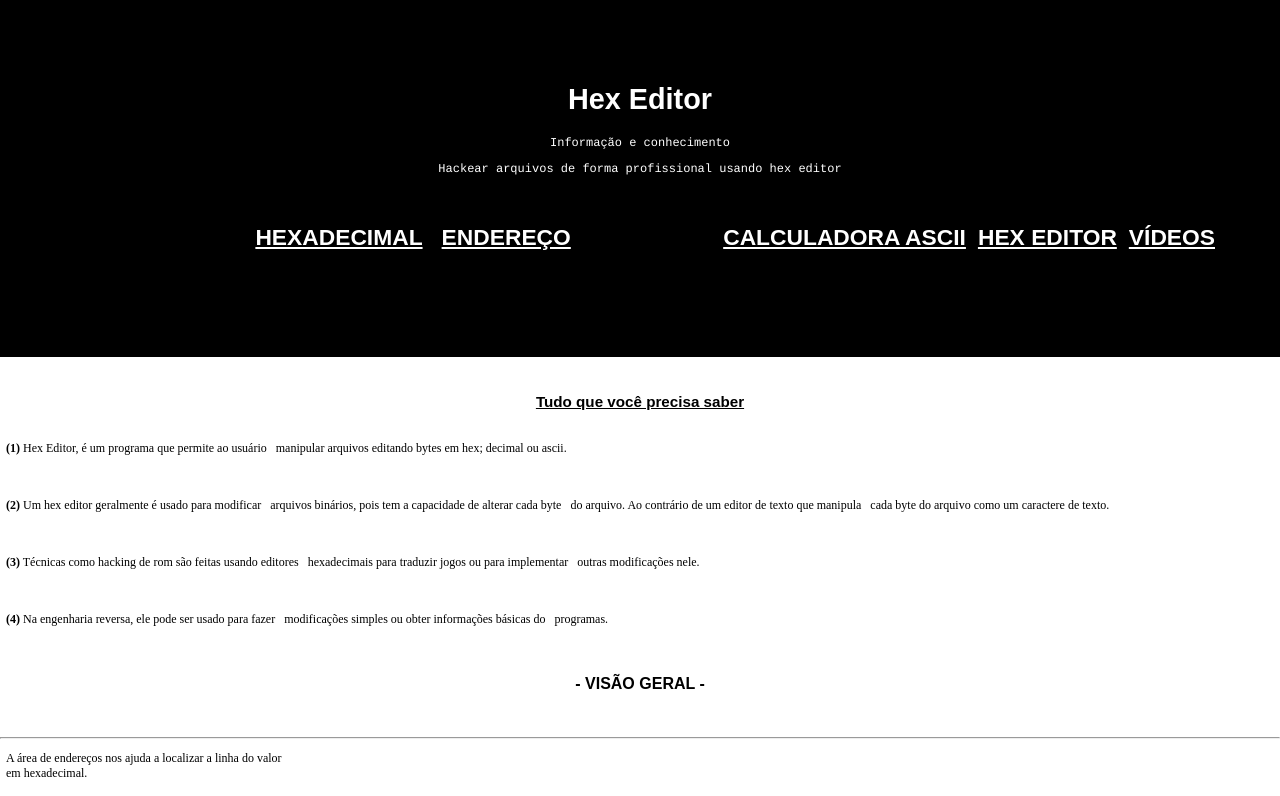
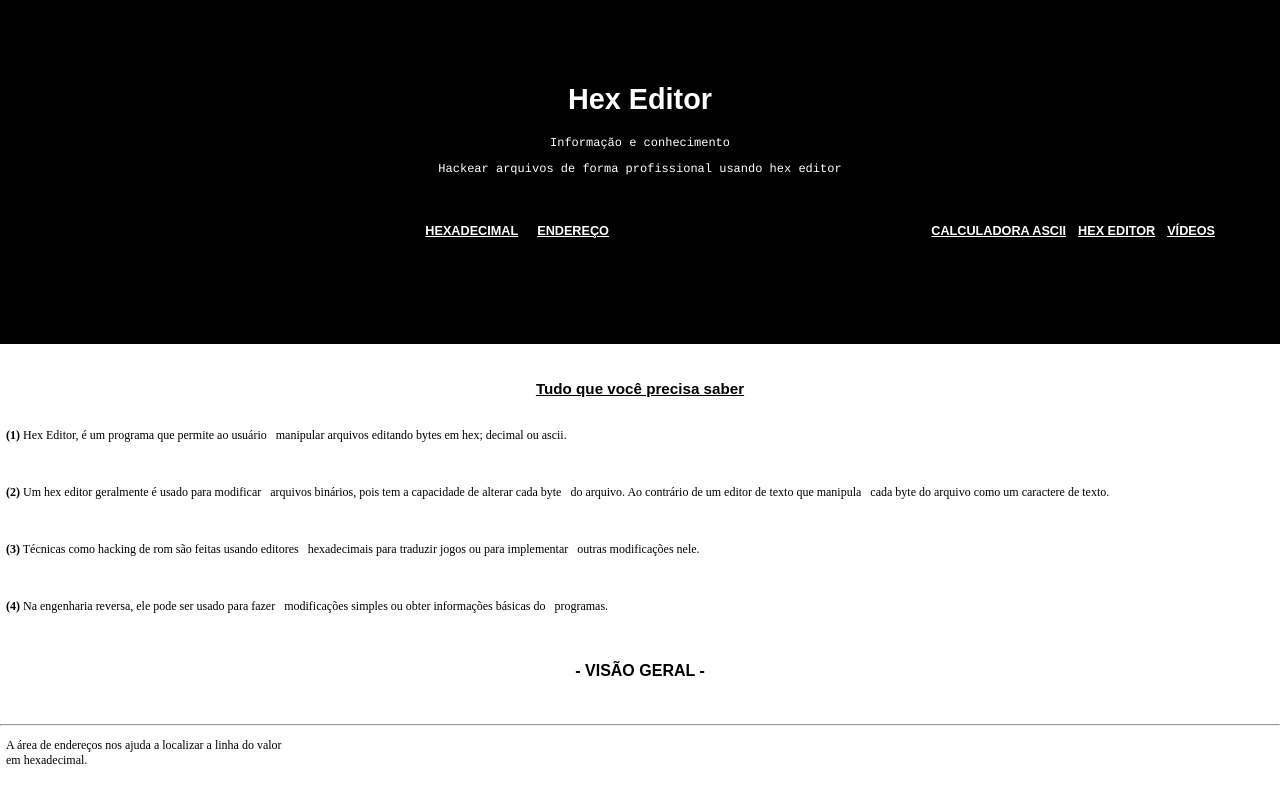
Before and after one commit to ApkEditorProBr/HexEditor, a plain HTML site: page index.html in a window 1280 px wide. Shown: the top 796 px of the page. Drawn offline with Linux system fonts and the light colour scheme.

Commit message:
Update index.css

```diff
--- a/css/index.css
+++ b/css/index.css
@@ -3,13 +3,6 @@ body {
   margin: 0;
 
 }
-.text0 {
-  font-size: 20px;
-  float: left;
-  margin-left: -5px;
-  margin: -2px;
-}
-
 u {
   font-weight:bold;
   font-size: 95%;
@@ -43,8 +36,11 @@ display: inline-block;
 padding: 8px;
 }
 .nav a {
-color: white;
-  font-size: 90%;
+  color: white;
+  font-size: 50%;
+  float: left;
+  margin-left: -5px;
+  margin: -2px;
 }
 .nav ul li a:hover {
 text-decoration: none;
```
